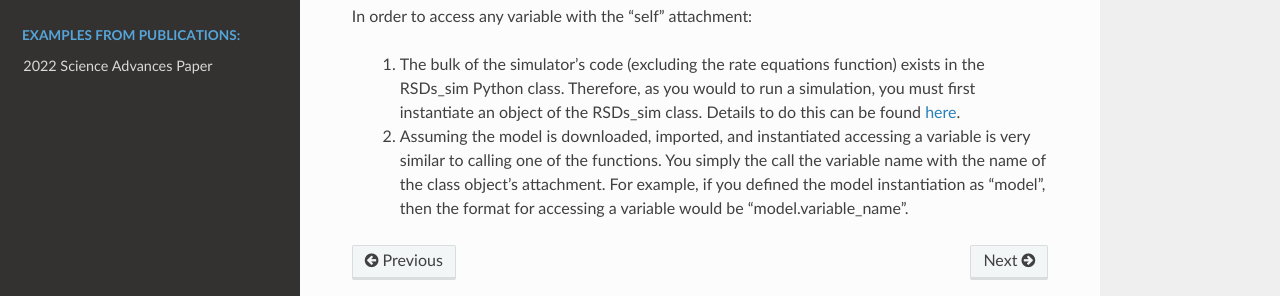
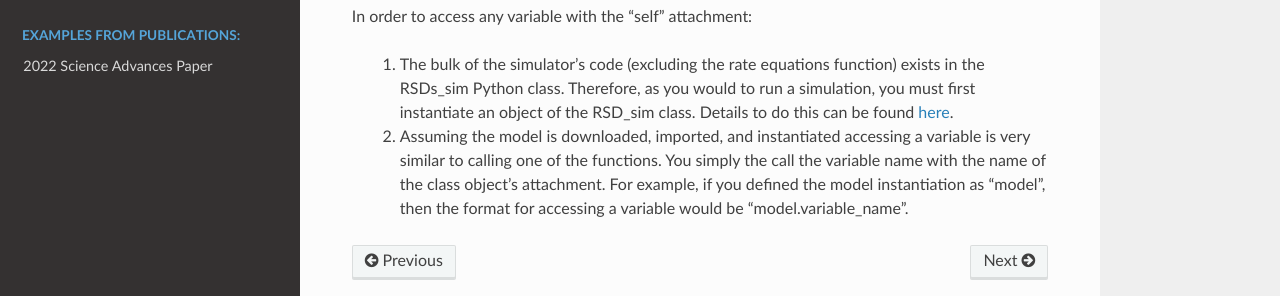
Before and after one commit to usnistgov/ctRSD-simulator, a Sphinx documentation site: the page built from ctRSD-simulator-2.0/docs/troubleshooting.rst, in a window 1280 px wide and 900 px high, scrolled down 860 px. Shown: the part 490-786 px from the top of the window. Built offline with Sphinx 7.4.7 and the Read the Docs theme 2.0.0, drawn with Linux system fonts in a browser that asks for light colours.

Commit message:
Added Troubleshooting

```diff
--- a/ctRSD-simulator-2.0/docs/troubleshooting.rst
+++ b/ctRSD-simulator-2.0/docs/troubleshooting.rst
@@ -52,6 +52,6 @@
 
 In order to access any variable with the "self" attachment:
 
-	1. The bulk of the simulator's code (excluding the rate equations function) exists in the RSDs_sim Python class. Therefore, as you would to run a simulation, you must first instantiate an object of the RSDs_sim class. Details to do this can be found :ref:`here <ImportSim>`.
+	1. The bulk of the simulator's code (excluding the rate equations function) exists in the RSDs_sim Python class. Therefore, as you would to run a simulation, you must first instantiate an object of the RSD_sim class. Details to do this can be found :ref:`here <ImportSim>`.
 
 	2. Assuming the model is downloaded, imported, and instantiated accessing a variable is very similar to calling one of the functions. You simply the call the variable name with the name of the class object's attachment. For example, if you defined the model instantiation as "model", then the format for accessing a variable would be "model.variable_name".
```
Also changed, not shown: 5 other files.
